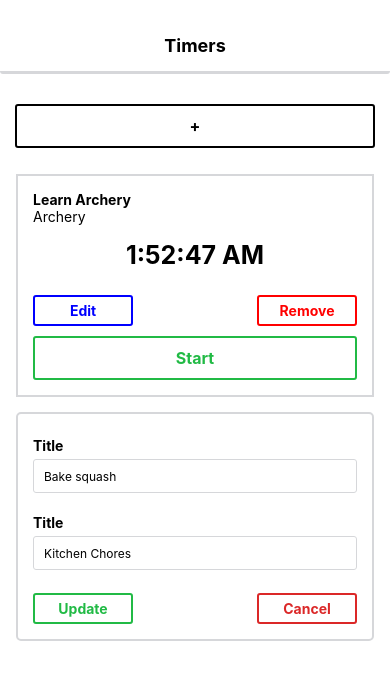
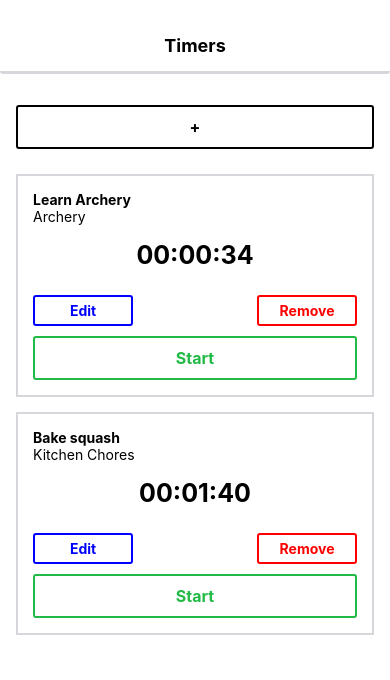
Before and after one commit to grandmastr/time-tracking-app, a React Native app: screen / in a window 390 px wide. Shown: the top 680 px of the page. Built offline with nearby package versions, Linux system fonts and the light colour scheme.

Commit message:
Added time from milliseconds conversion

```diff
--- a/App.tsx
+++ b/App.tsx
@@ -7,7 +7,6 @@ import EditableTimer from './components/EditableTimer';
 import ToggleableTimerForm from './components/ToggleableTimerForm';
 
 export default function App() {
-
   return (
     <View style={styles.appContainer}>
       <View style={styles.titleContainer}>
@@ -15,21 +14,21 @@ export default function App() {
           Timers
         </Text>
       </View>
-      <ToggleableTimerForm isOpen={false}/>
       <ScrollView style={styles.timerList}>
+        <ToggleableTimerForm isOpen={false}/>
         <EditableTimer
           id={1}
           title={"Learn Archery"}
           project={"Archery"}
-          elapsed={"3890985"}
+          elapsed={123456}
           isRunning
         />
         <EditableTimer
-          id={1}
+          id={2}
           title={"Bake squash"}
           project={"Kitchen Chores"}
-          elapsed={"3890985"}
-          editFormOpen
+          isRunning
+          elapsed={363504}
         />
       </ScrollView>
     </View>
--- a/components/EditableTimer.tsx
+++ b/components/EditableTimer.tsx
@@ -1,24 +1,31 @@
 import React from 'react';
 import PropTypes from 'prop-types';
-import { View } from "react-native";
+import { View } from 'react-native';
 
 // components
 import TimerForm from './TimerForm';
 import Timer from './Timer';
+import {millisecondsToHuman} from "../utils/TimerUtils";
 
 EditableTimer.propTypes = {
   id: PropTypes.number.isRequired,
   title: PropTypes.string.isRequired,
   project: PropTypes.string.isRequired,
-  elapsed: PropTypes.string,
+  elapsed: PropTypes.number,
   isRunning: PropTypes.bool,
   editFormOpen: PropTypes.bool
 };
 
+EditableTimer.defaulltProps = {
+  elapsed: 123455
+};
+
 export default function EditableTimer({id, title, project, elapsed, isRunning, editFormOpen}) {
+  const elapsedString = millisecondsToHuman(elapsed);
+
   return (
     <View>
-      {isRunning && (<Timer title={title} project={project} elapsed={elapsed}/>)}
+      {isRunning && (<Timer title={title} project={project} elapsed={elapsedString}/>)}
       {editFormOpen && (<TimerForm id={id} title={title} project={project}/>)}
     </View>
   )
--- a/components/Timer.tsx
+++ b/components/Timer.tsx
@@ -1,5 +1,6 @@
 import React from 'react';
 import { View, Text, StyleSheet } from "react-native";
+import PropTypes from 'prop-types';
 
 // components
 import TimerButton from './TimerButton';
@@ -7,18 +8,21 @@ import TimerButton from './TimerButton';
 // utils
 import { millisecondsToHuman } from '../utils/TimerUtils';
 
+
 export default function Timer({ title, project, elapsed }) {
-  const elapsedString:string = millisecondsToHuman(elapsed);
+  // const elapsedTimer = millisecondsToHuman(elapsed)
+
 
   return(
     <View style={styles.timerContainer}>
       <Text style={styles.title}>{title}</Text>
       <Text>{project}</Text>
-      <Text style={styles.elapsedTime}>{elapsedString}</Text>
+      <Text style={styles.elapsedTime}>{elapsed}</Text>
       <View style={styles.buttonGroup}>
         <TimerButton color="blue" small title="Edit"/>
         <TimerButton color="red" small title="Remove"/>
       </View>
+
       <TimerButton color="#21BA45" title="Start"/>
     </View>
   )
--- a/components/TimerForm.tsx
+++ b/components/TimerForm.tsx
@@ -1,5 +1,5 @@
 // dependencies
-import React from 'react';
+import React, { useState } from 'react';
 import { TextInput, Text, View, StyleSheet } from "react-native";
 import PropTypes from 'prop-types';
 
@@ -20,14 +20,20 @@ TimerForm.defaultProps = {
 export default function TimerForm({id, title, project}) {
   const submitText:string = id ? 'Update' : 'Create';
 
+  const [timerTitle, setTimerTitle] = useState(title);
+  const [timerProject, setTimerProject] = useState(project);
+
   return (
     <View style={styles.formContainer}>
       <View style={styles.attributesContainer}>
         <Text style={styles.textInputTitle}>Title</Text>
         <View style={styles.textInputContainer}>
-          <TextInput style={styles.textInput}
-                     underlineColorAndroid="transparent"
-                     defaultValue={title}
+          <TextInput
+            style={styles.textInput}
+            underlineColorAndroid="transparent"
+            defaultValue={title}
+            value={timerTitle}
+            onChangeText={text => setTimerTitle(text)}
           />
         </View>
       </View>
@@ -38,6 +44,8 @@ export default function TimerForm({id, title, project}) {
             style={styles.textInput}
             underlineColorAndroid="transparent"
             defaultValue={project}
+            value={timerProject}
+            onChangeText={text => setTimerProject(text)}
           />
         </View>
       </View>
--- a/components/ToggleableTimerForm.tsx
+++ b/components/ToggleableTimerForm.tsx
@@ -1,15 +1,22 @@
 // dependencies
-import React from 'react';
+import React, { useState } from 'react';
 import { View, StyleSheet } from "react-native";
+import PropTypes from 'prop-types';
 
 // components
 import TimerForm from "./TimerForm";
 import TimerButton from "./TimerButton";
 
+ToggleableTimerForm.propTypes = {
+  isOpen: PropTypes.bool.isRequired
+};
+
 export default function ToggleableTimerForm({isOpen}) {
+  const [fillForm, setFillForm] = useState(isOpen);
+
   return (
-    <View style={[styles.container, !isOpen && styles.buttonPadding]}>
-      {isOpen ? <TimerForm/> : <TimerButton title="+" color="black" /> }
+    <View style={[styles.container, !fillForm && styles.buttonPadding]}>
+      {fillForm ? <TimerForm/> : <TimerButton title="+" color="black" onPress={() => setFillForm(!fillForm)}/> }
     </View>
   )
 };
--- /dev/null
+++ b/utils/TimerUtils.js
@@ -0,0 +1,16 @@
+export function millisecondsToHuman(time) {
+  let parsedInt = parseInt(time, 10);
+  let seconds = parsedInt / 3600;
+
+  let hour = Math.floor(seconds / 3600);
+  seconds = seconds % 3600;
+
+  let minute = Math.floor( seconds / 60);
+  seconds = Math.floor(seconds % 60);
+
+  if (hour < 10) hour = `0${hour}`;
+  if (minute < 10) minute = `0${minute}`;
+  if (seconds < 10) seconds = `0${seconds}`;
+
+  return `${hour}:${minute}:${seconds}`;
+}
--- a/utils/TimerUtils.ts
+++ /dev/null
@@ -1,3 +0,0 @@
-export function millisecondsToHuman(time) {
-  return new Date().toLocaleTimeString();
-}
```
